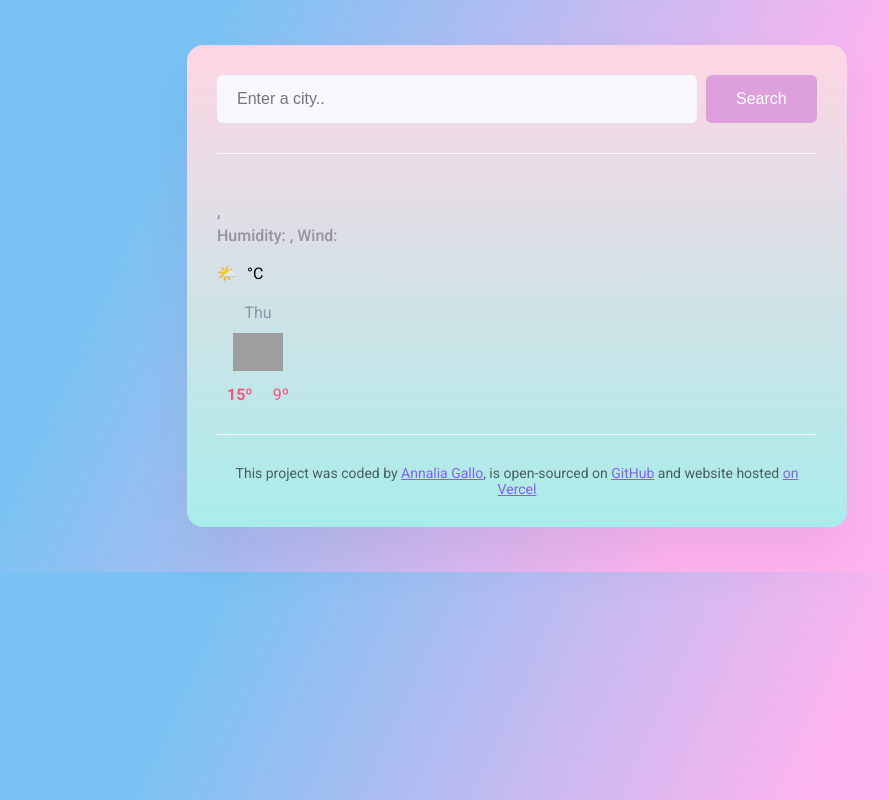
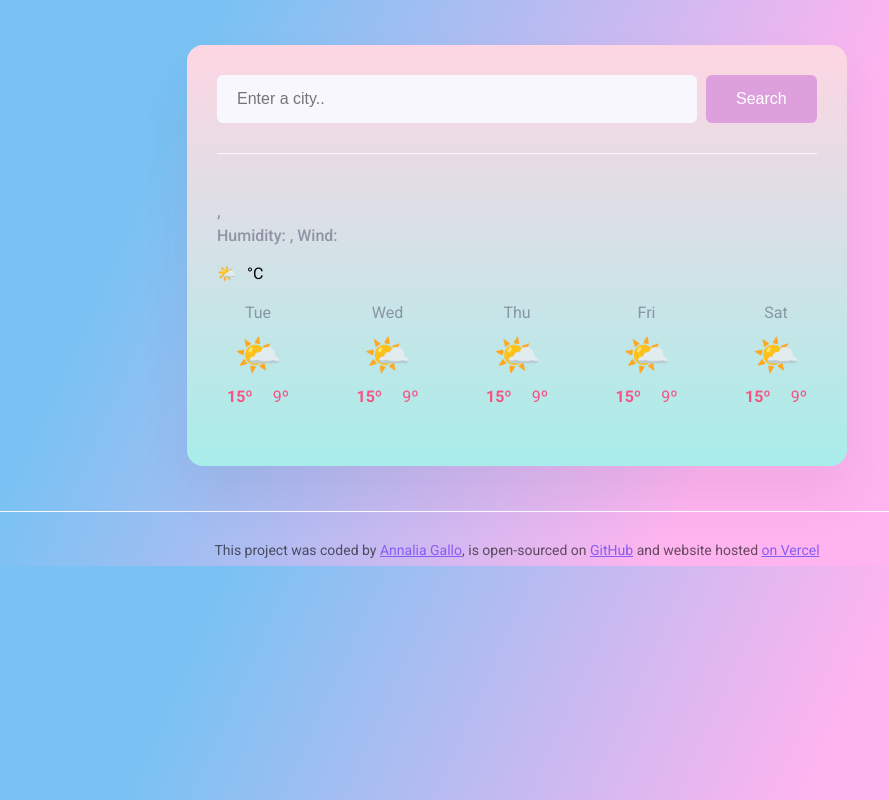
Before and after one commit to annalia12/meteo, a plain HTML site: page index.html in a window 1280 px wide. Shown: the whole page, without its empty margins (123-1012 px from the left). Drawn offline with nearby package versions, Linux system fonts and the light colour scheme; no server answers; grey boxes are pictures that could not be loaded.

Commit message:
fixex pbs

```diff
--- a/index.html
+++ b/index.html
@@ -44,22 +44,9 @@
             <div class="weather-app-temperature" id="temperature"></div>
             <div class="weatehr-app-unit">°C</div>
           </div>
-          <div class="weather-forecast">
-            <div class="row">
-              <div class ="col-2">
-
-          <div class="weather-forecast-date">Thu </div>
+          <div class="weather-forecast"id="forecast"></div>
 
 
-       <img src="http://shecodes-assets.s3.amazonaws.com/api/weather/icons/clear-sky-day.png" alt="weather-icon" width="50"/>
-              <div class="weather-forecast-icon"></div>
-              <div class="weather-forecast-temperatures">
-                <div class="weather-forecast-temperature">
-                  <strong>15º</strong>
-                </div>
-                <div class="weather-forecast-temperature">9º</div>
-              </div>
-            </div>
             </div>
         </div>
       </main>
--- a/src/index.js
+++ b/src/index.js
@@ -56,3 +56,26 @@
   searchFormElement.addEventListener("submit", handleSearchSubmit);
 
   searchCity("Paris");
+
+  function displayForecast() {
+    let forecastElement=document.querySelector("#forecast");
+    let days = ["Tue", "Wed", "Thu", "Fri", "Sat"];
+  let forecastHtml= "";
+    days.forEach(function (day) {
+      forecastHtml = forecastHtml+
+ `
+<div class="weather-forecast-day">
+        <div class="weather-forecast-date">${day}</div>
+        <div class="weather-forecast-icon">🌤️</div>
+        <div class="weather-forecast-temperatures">
+          <div class="weather-forecast-temperature">
+            <strong>15º</strong>
+          </div>
+          <div class="weather-forecast-temperature">9º</div>
+        </div>
+      </div>
+    `;
+  });
+  forecastElement.innerHTML=forecastHtml;
+}
+   displayForecast();
--- a/src/style.css
+++ b/src/style.css
@@ -45,6 +45,7 @@
   }
 
   .weather-app-data {
+
     justify-content: space-between;
   }
 
@@ -66,7 +67,7 @@
   }
 
   .weather-app-temperature-container {
-    display: flex;
+    display:flex;
   }
 
   .weather-app-icon {
@@ -86,9 +87,9 @@
   }
   .weather-forecast {
     margin-top: 20px;
+    display:flex;
     text-align: center;
     color: #000;
-    display:flex;
     justify-content: space-between;
 }
   .weather-forecast-date {
```
